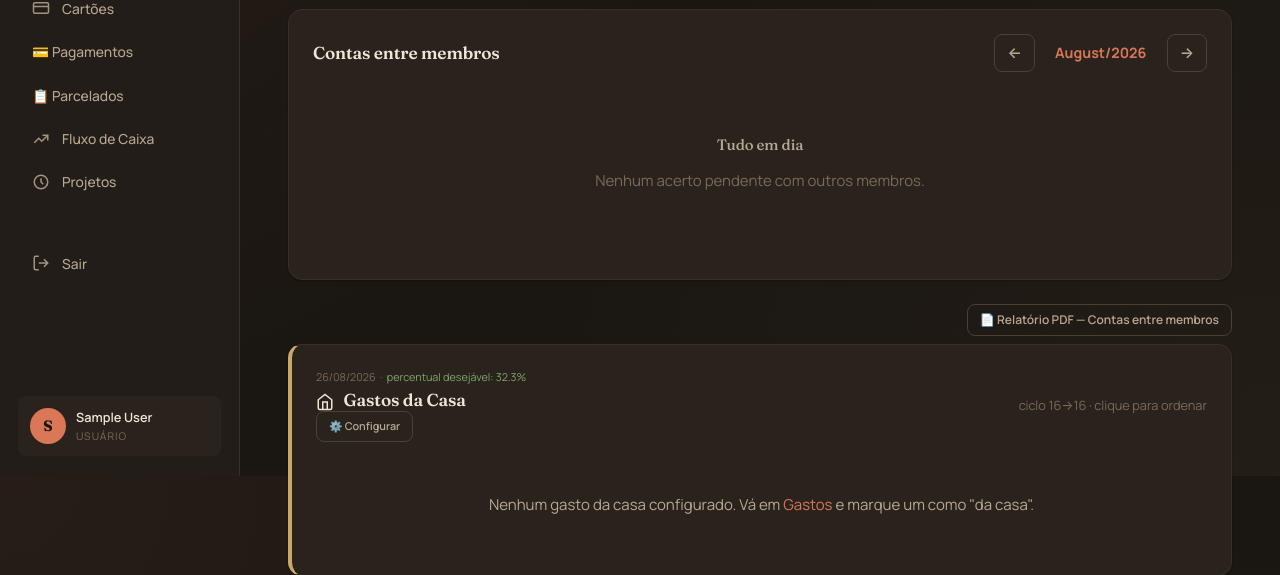
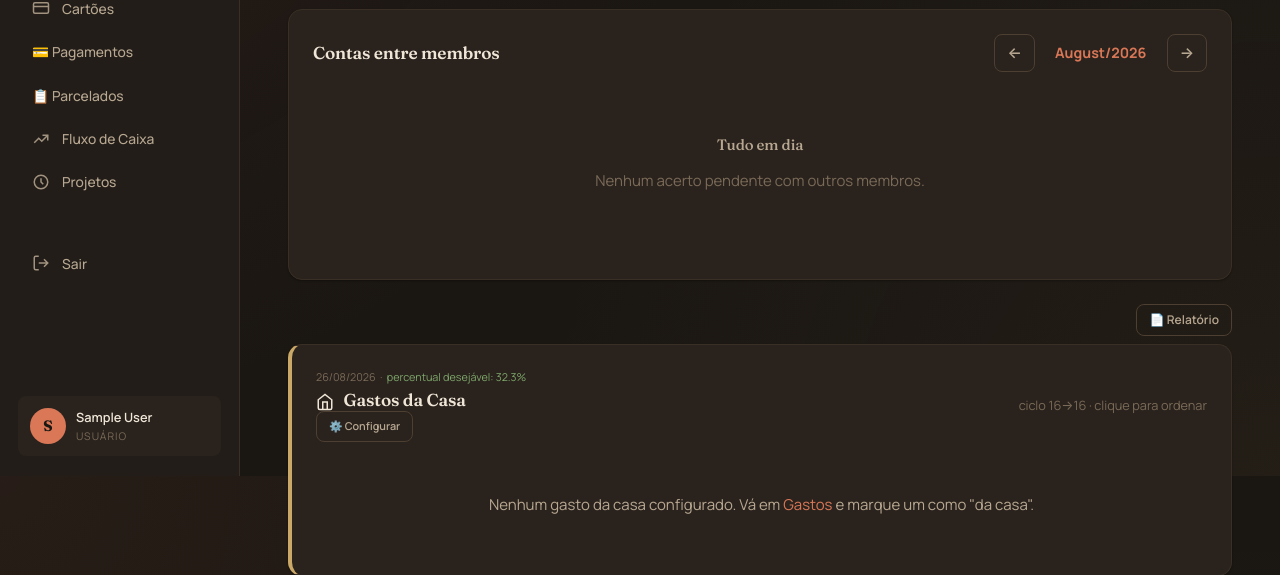
Before and after one commit to mavana1981-boop/NOSSOS-DINDINS, a Flask app: page /dashboard in a window 1280 px wide. Shown: the part 324-899 px from the top of the page. Run offline with Flask 3, Linux system fonts and the light colour scheme; the visitor is signed in with stand-in values (Sample User, id 1); data comes from the database, SQL or seed files in the repository; data that the repository does not hold is empty; parts of the project's set-up code (start-up, migrations or seed data) failed here and were passed over; some libraries are stand-ins or nearby versions.

Commit message:
Update PDF report link text in dashboard template

```diff
--- a/app/templates/dashboard.html
+++ b/app/templates/dashboard.html
@@ -117,7 +117,7 @@
 <!-- Botão relatório membros -->
 <div style="text-align:right;margin-bottom:8px;">
   <a href="{{ url_for('dashboard.relatorio_membros') }}" target="_blank"
-     class="btn btn-ghost btn-sm">📄 Relatório PDF — Contas entre membros</a>
+     class="btn btn-ghost btn-sm">📄 Relatório</a>
 </div>
 
 <!-- Gastos da Casa -->
```
